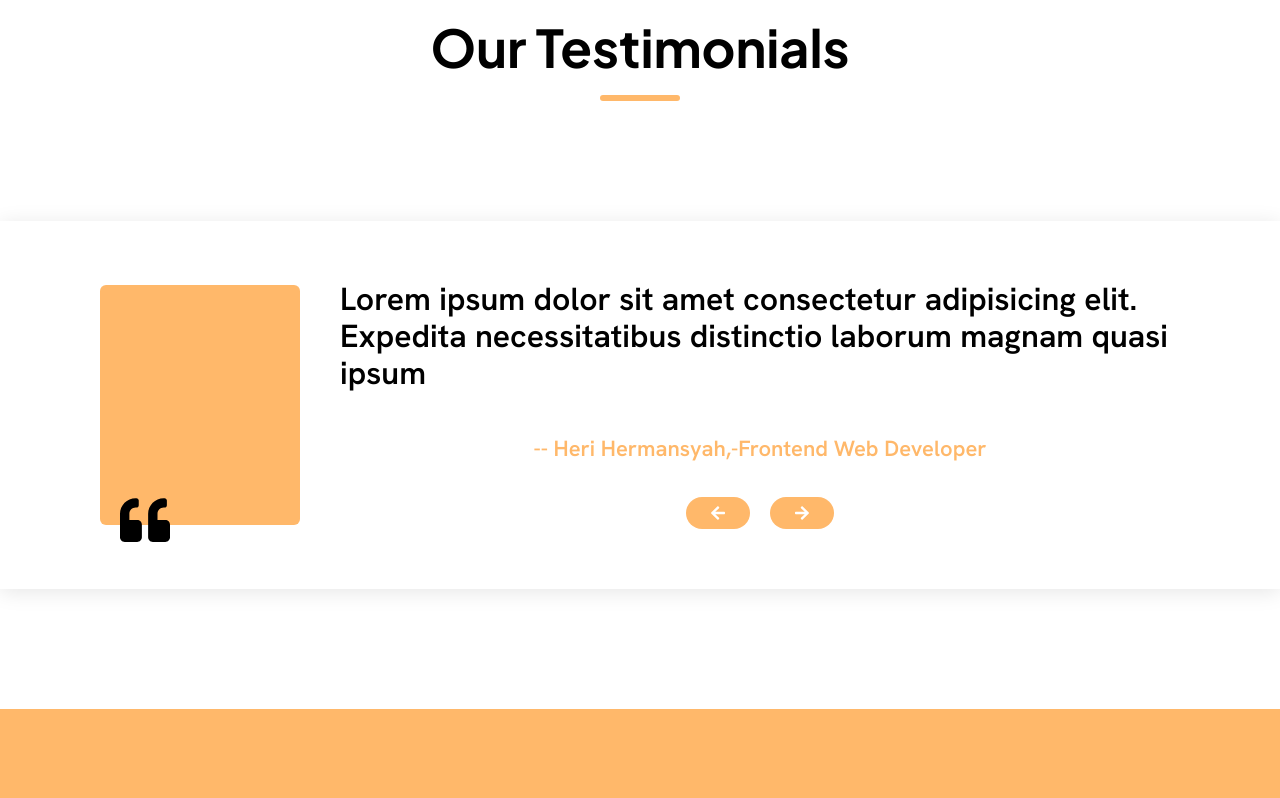
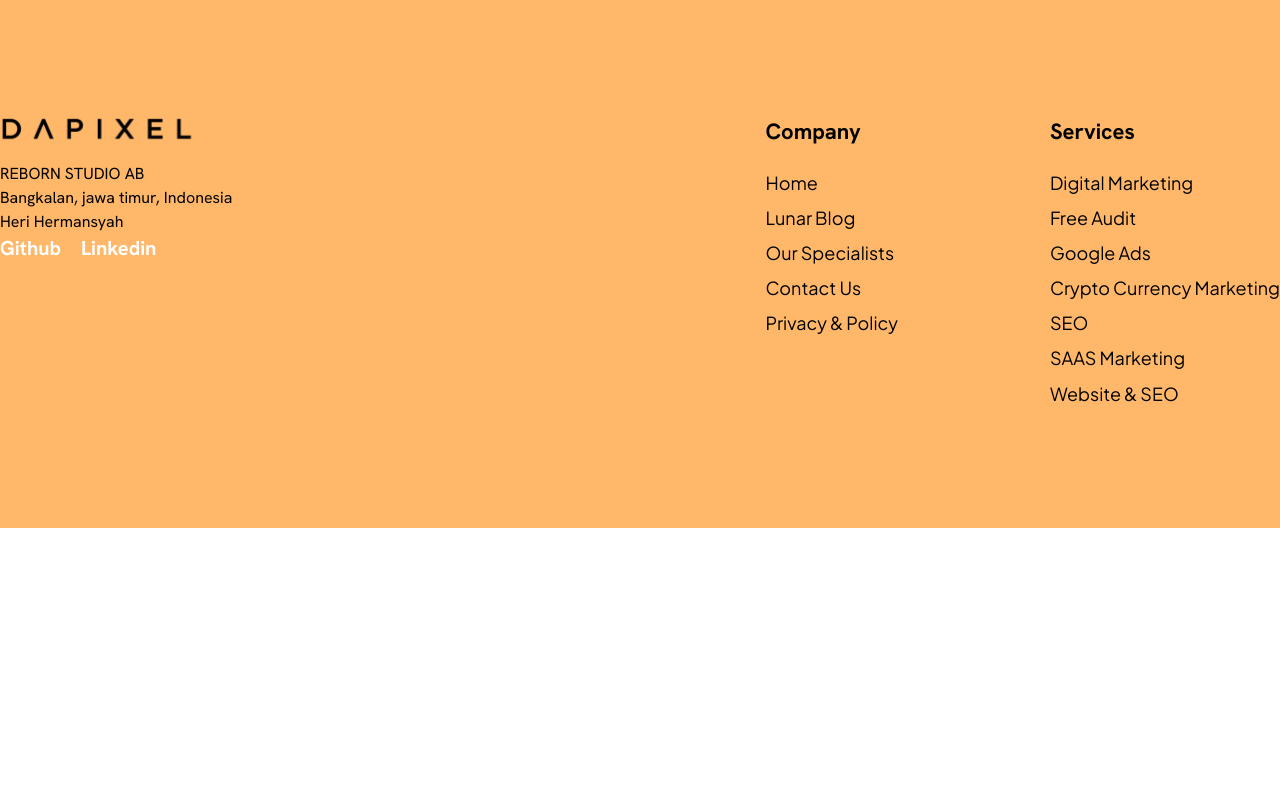
Before and after one commit to herihermansyah/dafixel-marketing-agency-website, a Next.js app: page / in a window 1280 px wide. Shown: the part 3385-4183 px from the top of the page. After the commit the page ends 3913 px from the top, so only its background shows below. Built offline with nearby package versions, Linux system fonts and the light colour scheme.

Commit message:
feat(home page): fix component import

```diff
--- a/src/app/page.tsx
+++ b/src/app/page.tsx
@@ -1,10 +1,17 @@
-import HomeCompounded from "@/components/sections/home/home-compounded";
-import React from "react";
+import ConsultationCta from "@/components/consultation-cta";
+import RecentsBlog from "@/components/recents-blog";
+import Hero from "@/components/sections/hero";
+import HowItWorks from "@/components/how-it-works";
+import Testimonials from "@/components/testimonials";
 
 const page = () => {
   return (
-    <div>
-      <HomeCompounded />
+    <div className="flex flex-col gap-30">
+      <Hero />
+      <HowItWorks />
+      <ConsultationCta />
+      <Testimonials />
+      <RecentsBlog />
     </div>
   );
 };
```
